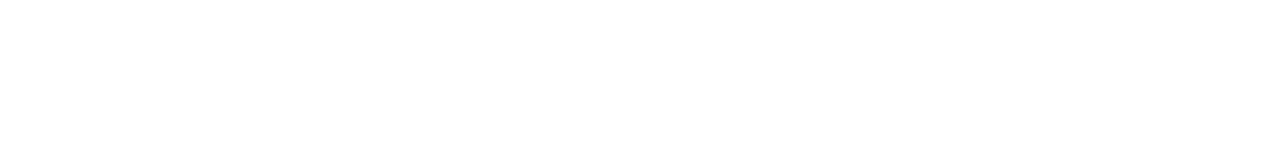
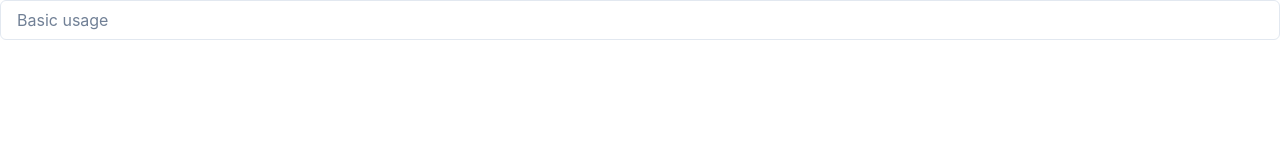
Before and after one commit to beceluiz/cep-search, a React (Create React App) app: page / in a window 1280 px wide. Shown: the top 160 px of the page. Built offline with nearby package versions, Linux system fonts and the light colour scheme.

Commit message:
fixing input name conflit

```diff
--- a/src/App.tsx
+++ b/src/App.tsx
@@ -1,4 +1,5 @@
 import * as React from "react"
+import Input from "./components/TestimonialItem"
 import {
   ChakraProvider,
   Box,
@@ -9,9 +10,11 @@ import {
   Grid,
   theme,
 } from "@chakra-ui/react"
+import TestimonialItem from "./components/TestimonialItem"
+
 
 export const App = () => (
   <ChakraProvider theme={theme}>
-
+  <TestimonialItem/>
   </ChakraProvider>
 )
--- /dev/null
+++ b/src/components/TestimonialItem.tsx
@@ -0,0 +1,8 @@
+import React from "react";
+import { Input } from "@chakra-ui/react";
+
+const TestimonialItem = () => {
+  return <Input placeholder="Basic usage" />;
+};
+
+export default TestimonialItem;
```
Also changed, not shown: src/components/input.js (deleted).
